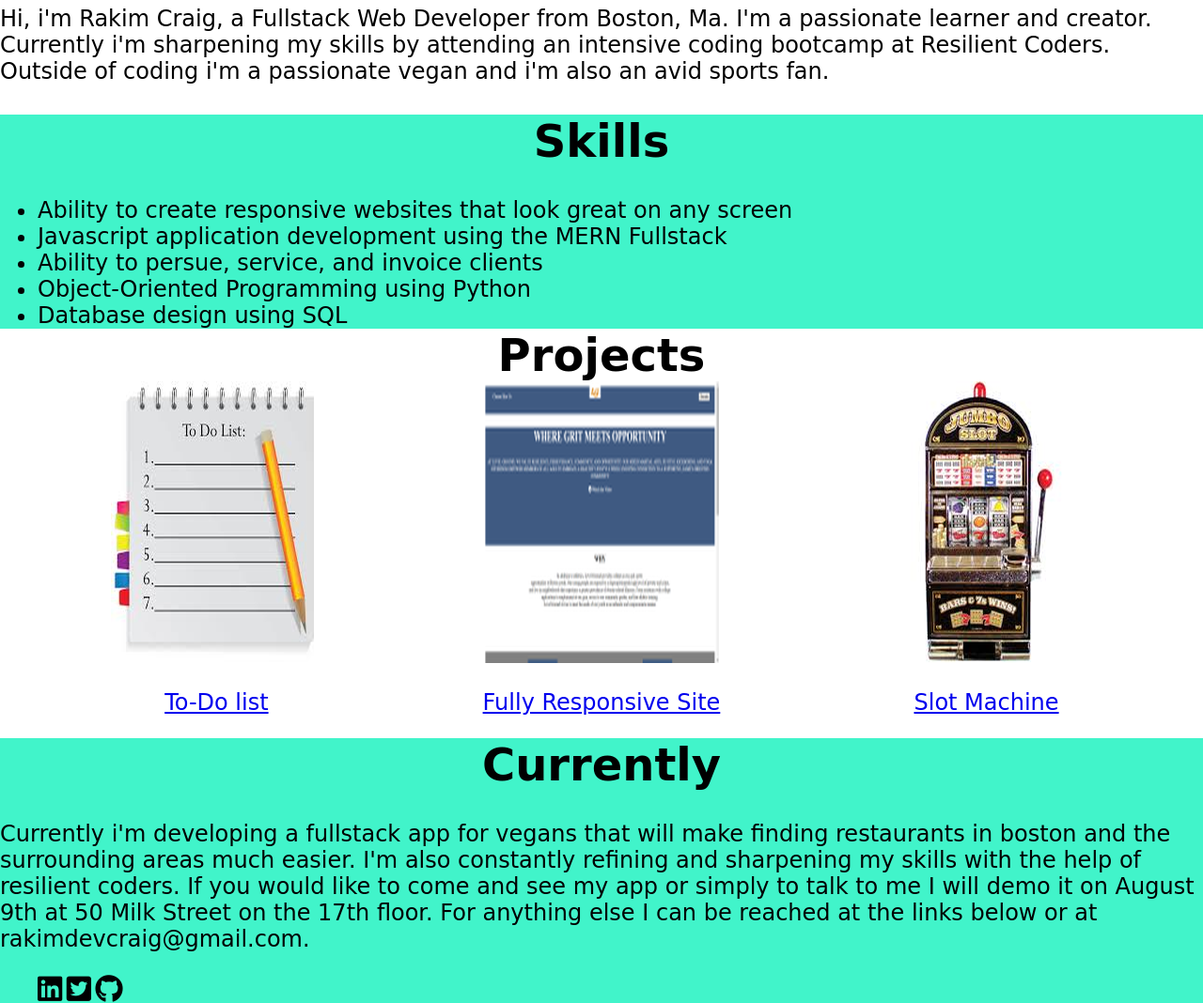
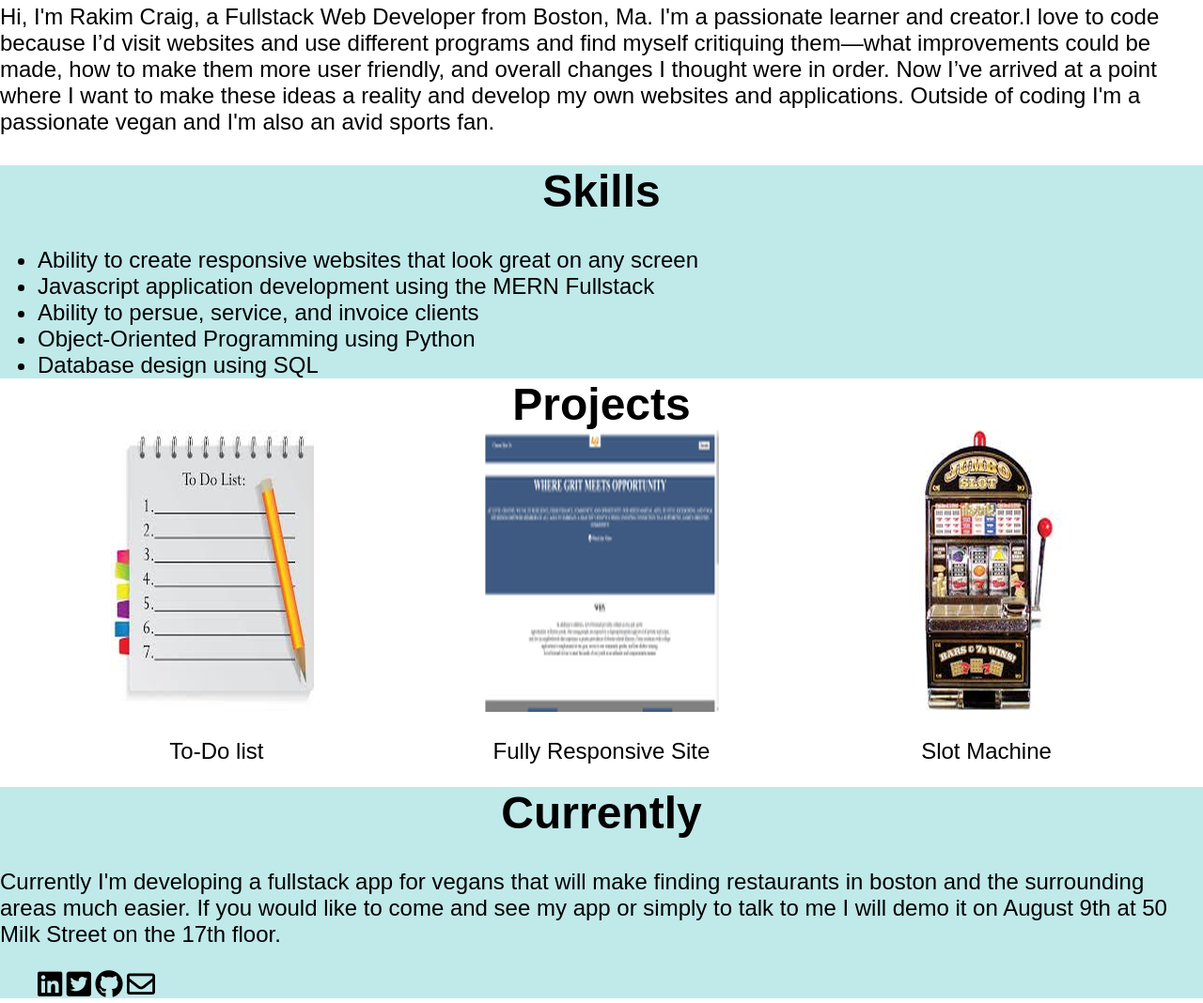
Before and after one commit to rakimdevcraig/site, a plain HTML site: page index.html in a window 1280 px wide. Shown: the part 539-1607 px from the top of the page at 94% size. Drawn offline with Linux system fonts and the light colour scheme.

Commit message:
Add files via upload

```diff
--- a/css/style.css
+++ b/css/style.css
@@ -13,17 +13,16 @@ nav{
 
 .main{
   width: 100%;
-  background-color: rgb(65, 244, 202)
+  background-color: rgb(192, 233, 234)
 }
 
 .about{
   width: 100%;
-
 }
 
 .skills{
   width: 100%;
-  background-color: rgb(65, 244, 202)
+  background-color: rgb(192, 233, 234)
 }
 
 .projects{
@@ -45,7 +44,7 @@ nav{
 .currently{
   width: 100%;
   clear: both;
-  background-color: rgb(65, 244, 202)
+  background-color: rgb(192, 233, 234)
 }
 
 /******************************************
@@ -55,12 +54,10 @@ nav{
 h1{
   text-align: center;
   font-size: 3rem;
-  font-family: cursive;
 }
 
 p{
   font-size: 1.5rem;
-  font-family: cursive;
 }
 
 .jobtitle{
@@ -102,7 +99,6 @@ nav p{
 
 .skills ul li{
   font-size: 1.5rem;
-  font-family: cursive;
 }
 
 .skills ul{
@@ -113,6 +109,10 @@ nav p{
   margin: 0;
 }
 
+a{
+  text-decoration: none;
+  color: black;
+}
 .currently ul li{
   display: inline-block;
 }
--- a/index.html
+++ b/index.html
@@ -21,9 +21,10 @@
     </section>
     <section class="about">
       <h1>About</h1>
-      <p>Hi, i'm Rakim Craig, a Fullstack Web Developer from Boston, Ma. I'm a passionate learner and creator.
-         Currently i'm sharpening my skills by attending an intensive coding bootcamp at Resilient Coders. Outside of coding i'm a passionate
-         vegan and i'm also an avid sports fan. </p>
+         <p>Hi, I'm Rakim Craig, a Fullstack Web Developer from Boston, Ma. I'm a passionate learner and creator.I love to code because I’d visit
+          websites and use different programs and find myself critiquing them—what improvements could be made, how to make them more user
+          friendly, and overall changes I thought were in order. Now I’ve arrived at a point where I want to make these ideas a reality and develop my own websites and applications.
+          Outside of coding I'm a passionate vegan and I'm also an avid sports fan. </p>
     </section>
     <section class="skills">
       <h1>Skills</h1>
@@ -40,25 +41,25 @@
     </section>
     <section class="examples">
       <img src="img/todolist.png" alt="list">
-        <p><a href="#">To-Do list</a></p>
+      <p><a href="https://github.com/rakimdevcraig/todolist">To-Do list</a></p>
     </section>
     <section class="examples">
       <img src="img/site.png" alt="site">
-        <p><a href="#">Fully Responsive Site</a></p>
+      <p><a href="https://github.com/rakimdevcraig/responsivesite">Fully Responsive Site</a></p>
     </section>
     <section class="examples">
       <img src="img/slotmachine.png" alt="machine">
-        <p><a href="#">Slot Machine</a></p>
+      <p><a href="https://github.com/rakimdevcraig/Slot-Machine">Slot Machine</a></p>
     </section>
     <section class="currently">
       <h1>Currently</h1>
-      <p>Currently i'm developing a fullstack app for vegans that will make finding restaurants in boston and the surrounding areas much easier. I'm also constantly
-        refining and sharpening my skills with the help of resilient coders. If you would like to come and see my app or simply to talk to me I will demo it on August 9th at 50
-        Milk Street on the 17th floor. For anything else I can be reached at the links below or at rakimdevcraig@gmail.com.</p>
+      <p>Currently I'm developing a fullstack app for vegans that will make finding restaurants in boston and the surrounding areas much easier. If you would like to come and see my app or simply to talk to me I will demo it on August 9th at 50
+        Milk Street on the 17th floor.</p>
         <ul class="faIcons">
           <li class="in"><a href="https://www.linkedin.com/in/rakim-craig-607a0a163/"><i class="fab fa-linkedin"></i></a></li>
           <li><a href="https://twitter.com/RakimDevCraig"><i class="fab fa-twitter-square"></i></a></li>
           <li><a href="https://github.com/rakimdevcraig"><i class="fab fa-github"></i></a></li>
+          <li><a href="mailto:rakimdevcraig@gmail.com"><i class="far fa-envelope"></i></a></li>
         </ul>
     </section>
   </body>
```
Lines whose indentation alone changed are shown as unchanged.
